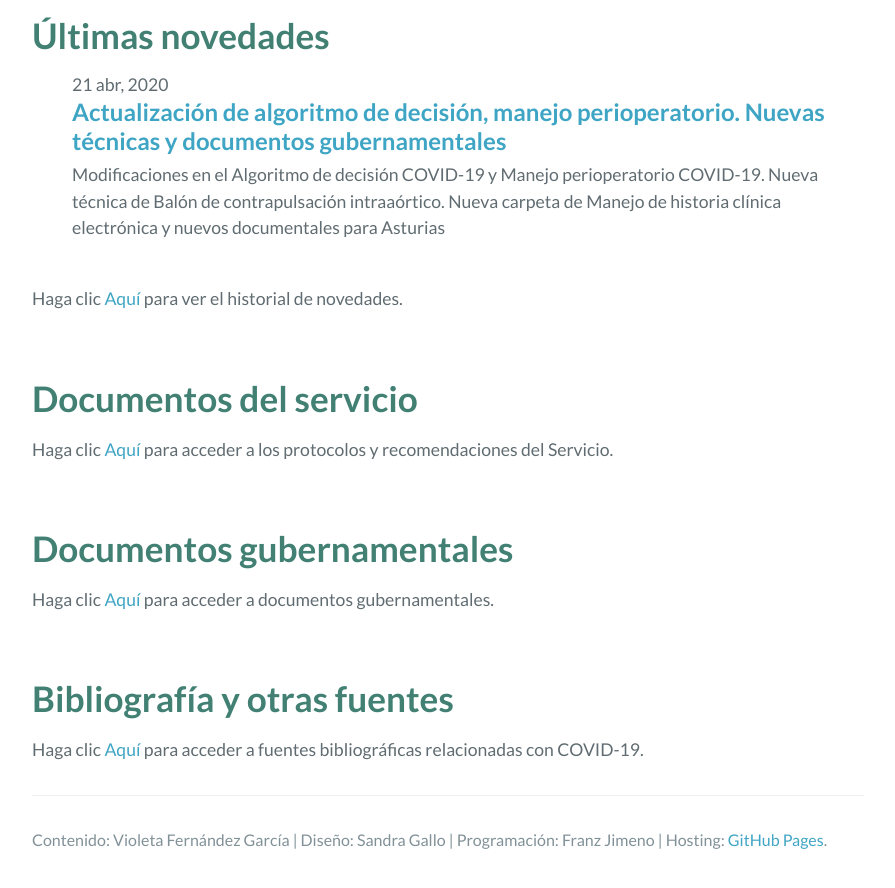
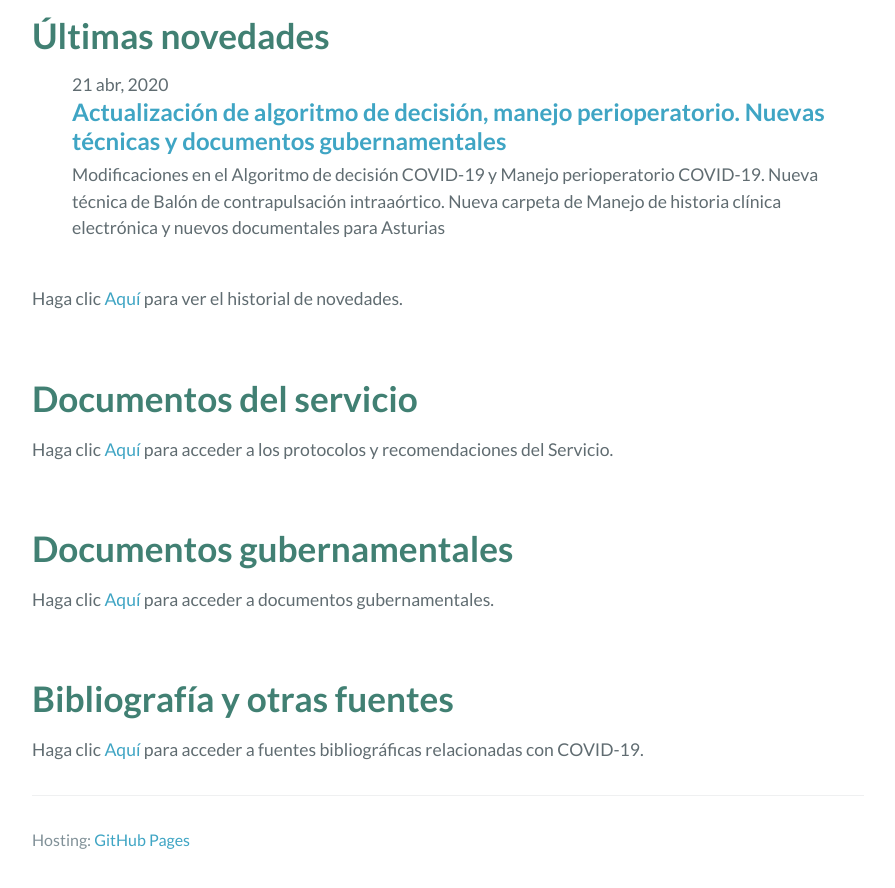
Before and after one commit to anrhuca/anrhuca.github.io, a Jekyll site: the page built from index.md, in a window 1280 px wide and 900 px high, scrolled down 1997 px. Shown: the top 888 px of the window, without its empty margins (192-1087 px from the left). Built offline with Jekyll 4.4.1, drawn with Linux system fonts in a browser that asks for light colours.

Commit message:
Cambio el pie de página y pongo créditos en la pagina de Acerca de

```diff
--- a/_layouts/default.html
+++ b/_layouts/default.html
@@ -27,13 +27,8 @@
 
     <section class="main-content">
       {{ content }}
-
       <footer class="site-footer">
-        {% if site.github.is_project_page %}
-          <!--<span class="site-footer-owner"><a href="{{ site.github.repository_url }}">{{ site.github.repository_name }}</a> es mantenida por <a href="{{ site.github.owner_url }}">{{ site.github.owner_name }}</a>.</span>-->
-        {% endif %}
-        <span class="site-footer-credits"> Contenido: Violeta Fernández García | Diseño: Sandra Gallo | Programación: Franz Jimeno | </span>
-        <span class="site-footer-credits">Hosting: <a href="https://pages.github.com">GitHub Pages</a>.</span>
+        <span class="site-footer-credits">Hosting: <a href="https://pages.github.com">GitHub Pages</a></span>
       </footer>
     </section>
 
```
Also changed, not shown: about.md (+5 -0 lines).
